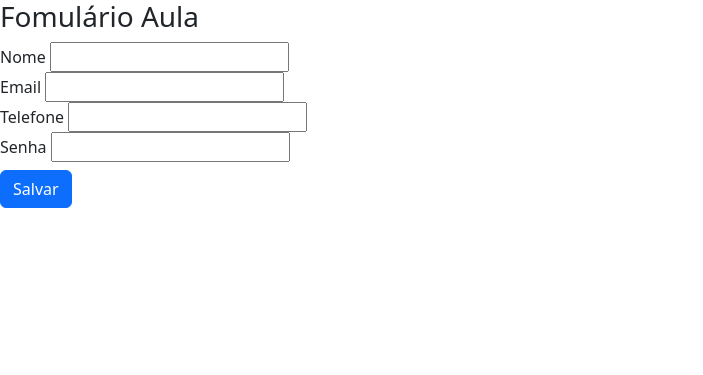
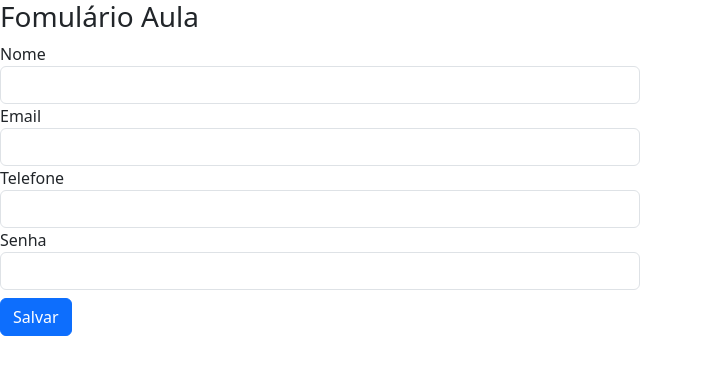
Before and after one commit to ewertonopogramador/pweb1_2026_1, a PHP site: page /aulas/aula03_formulario.php in a window 1280 px wide. Shown: the top 375 px of the page, without its empty margins (0-703 px from the left). Run offline with PHP 8.4, Linux system fonts and the light colour scheme; some libraries are stand-ins or nearby versions.

Commit message:
commit formulario
mais atualizações

```diff
--- a/php/aulas/aula03_formulario.php
+++ b/php/aulas/aula03_formulario.php
@@ -6,19 +6,19 @@
     <h3>Fomulário Aula</h3>
     <div class="col-6">
         <label for="nome">Nome</label>
-        <input type="text" name ="nome" calss="form-control">
+        <input type="text" name ="nome" class="form-control">
     </div>
     <div class="col-6">
         <label for="email">Email</label>
-        <input type="text" name ="email" calss="form-control">
+        <input type="text" name ="email" class="form-control">
     </div>
     <div class="col-6">
         <label for="telefone">Telefone</label>
-        <input type="number" name ="telefone" calss="form-control">
+        <input type="number" name ="telefone" class="form-control">
     </div>
     <div class="col-6">
         <label for="senha">Senha</label>
-        <input type="password" name ="senha" calss="form-control">
+        <input type="password" name ="senha" class="form-control">
     </div>
     <div class="mt-2">
         <button type="submit" class="btn btn-primary">Salvar</button>
```
